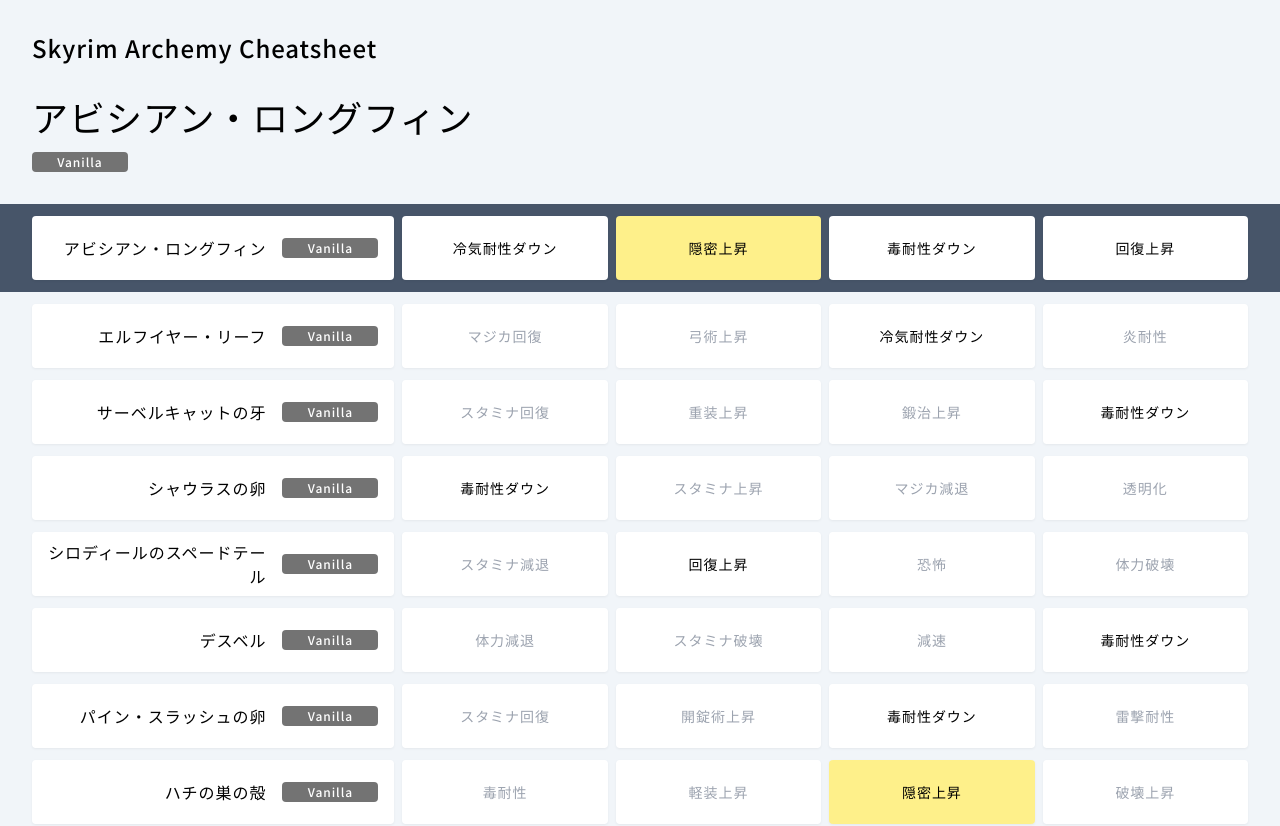
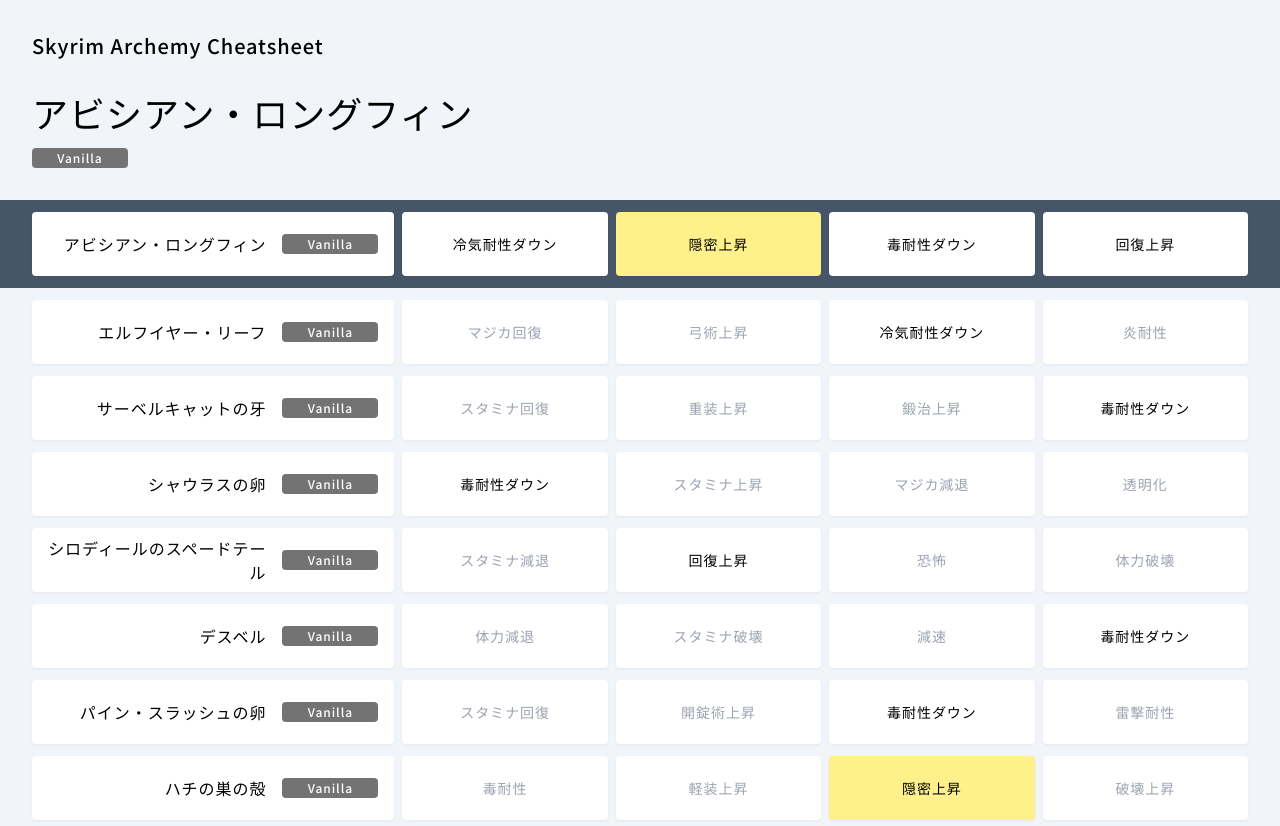
Before and after one commit to ykob/skyrim-alchemy-cheatsheet, a React (Vite) app: page /material/0 in a window 1280 px wide. Shown: the top 826 px of the page. Built offline with nearby package versions, Linux system fonts and the light colour scheme.

Commit message:
adjusted some margins.

```diff
--- a/src/App.tsx
+++ b/src/App.tsx
@@ -4,7 +4,7 @@
   return (
     <div className="pt-8 pb-16 bg-slate-100">
       <div className="flex mb-8 px-4 lg:px-8">
-        <h1 className="text-lg lg:text-2xl">Skyrim Archemy Cheatsheet</h1>
+        <h1 className="md:text-lg lg:text-xl">Skyrim Archemy Cheatsheet</h1>
       </div>
       <Outlet />
     </div>
--- a/src/components/features/material-content/MaterialContent.tsx
+++ b/src/components/features/material-content/MaterialContent.tsx
@@ -9,7 +9,7 @@
 export const MaterialContent = function (props: Props) {
   return (
     <div className={props.className}>
-      <div className="mb-4 text-2xl md:text-3xl lg:text-4xl">{props.name}</div>
+      <div className="mb-2 text-2xl md:mb-4 md:text-3xl lg:text-4xl">{props.name}</div>
       <CategoryBadge categoryId={props.category} />
     </div>
   )
```
